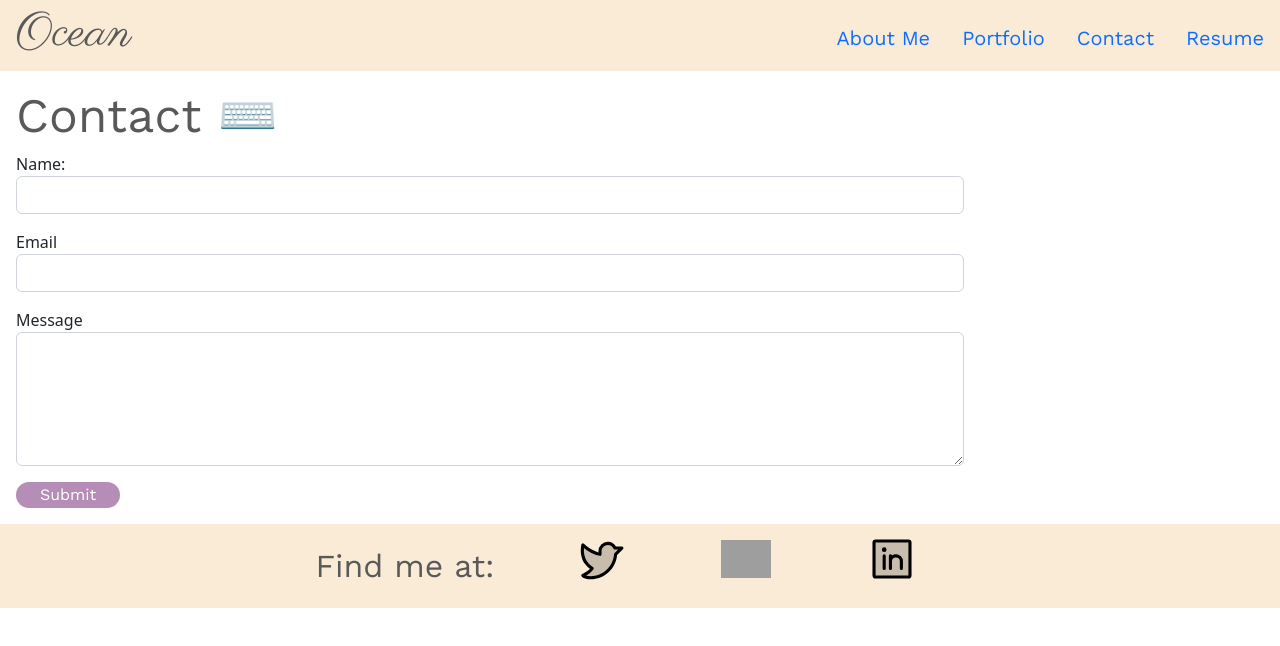
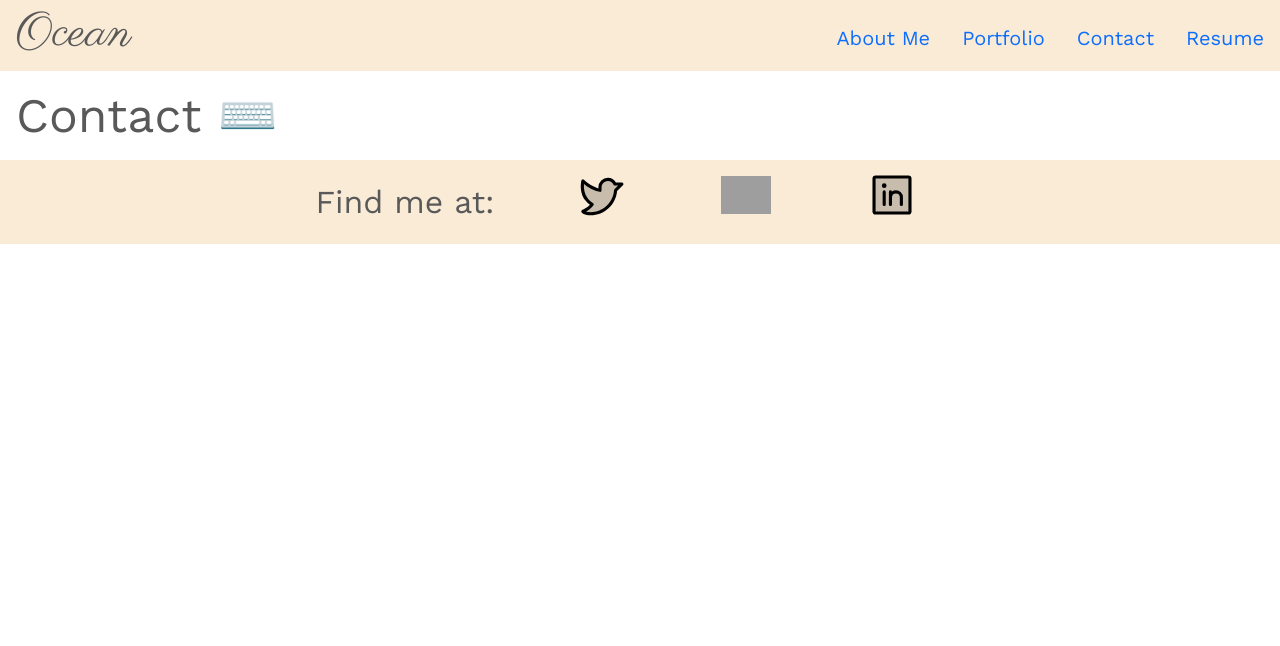
Before and after one commit to oceanlatte/my-react-portfolio, a React (Create React App) app: page / in a window 1280 px wide. Both pictures are taken after a click on the link "Contact". Shown: the top 646 px of the page. Built offline with nearby package versions, Linux system fonts and the light colour scheme; grey boxes are pictures that could not be loaded.

Commit message:
remove contact form that was part of graded assignment

```diff
--- a/src/pages/Contact.js
+++ b/src/pages/Contact.js
@@ -2,80 +2,12 @@ import React, { useState } from 'react';
 import { emailValidate } from '../utils/emailValidate';
 
 function Contact() {
-  const [formState, setFormState] = useState(
-    {name: '', email: '', message: ''}
-  );
-
-  const [nameErrMsg, setNameErrMsg] = useState('');
-  const [emailErrMsg, setEmailErrMsg] = useState('');
-  const [messageErrMsg, setMessageErrMsg] = useState('');
-
-  // deconstructed from formState
-  const { name, email, message } = formState;
-
-  const submitHandler = e => {
-    e.preventDefault();
-  }
-
-  const handleChange = e => {
-      if (e.target.name === 'email') {
-        const valid = emailValidate(e.target.value);
-        if (!valid) {
-          setEmailErrMsg('The email address is invalid. Please try again.');
-        }
-        else {
-          setEmailErrMsg('');
-        }
-      }
-      else if (e.target.name === 'name' && !e.target.value.length) {
-        setNameErrMsg(`A name is required. Please enter a value.`);
-      }
-      else if (e.target.name === 'message' && !e.target.value.length)  {
-        setMessageErrMsg('A message is required. Please enter a value.');
-      }
-      else {
-        setNameErrMsg('');
-        setEmailErrMsg('');
-        setMessageErrMsg('');
-      }
-
-    // assigning input from form to key value pairs with spread operator
-    // e.target.NAME is grabbing the FORM label name
-    if (!nameErrMsg && !emailErrMsg && !messageErrMsg) {
-      setFormState({...formState, [e.target.name]: e.target.value })
-    }
-  };
-
-
 
   return (
     <div className='ps-3 my-3' id='contact'>
       <h2 className='section-title'>Contact ⌨️</h2>
 
-      <form className='col-11 col-xl-9' onSubmit={submitHandler}>
-        <div className='mb-3'>
-          <label htmlFor='name'>Name:</label>
-          <input type='text' name='name' className='form-control' aria-describedby='nameErrMsg' defaultValue={name} onBlur={handleChange} />
-          {nameErrMsg && (
-            <div id='nameErrMsg' className='form-text'>{nameErrMsg}</div>
-          )}
-        </div>
-        <div className='mb-3'>
-          <label htmlFor='email'>Email</label>
-          <input type='email' name='email' className='form-control' aria-describedby='emailErrMsg' defaultValue={email} onBlur={handleChange} />
-          {emailErrMsg && (
-            <div id='emailErrMsg' className='form-text'>{emailErrMsg}</div>
-          )}
-        </div>
-        <div className='mb-3'>
-          <label htmlFor='message'>Message</label>
-          <textarea name='message' rows='5' className='form-control' aria-describedby='messageErrMsg' defaultValue={message} onBlur={handleChange} />
-          {messageErrMsg && (
-            <div id='messageErrMsg' className='form-text'>{messageErrMsg}</div>
-          )}
-        </div>
-        <button type='submit' className='rounded-pill px-4 border-0 btn-style'>Submit</button>
-      </form>
+
 
     </div>
   )
```
